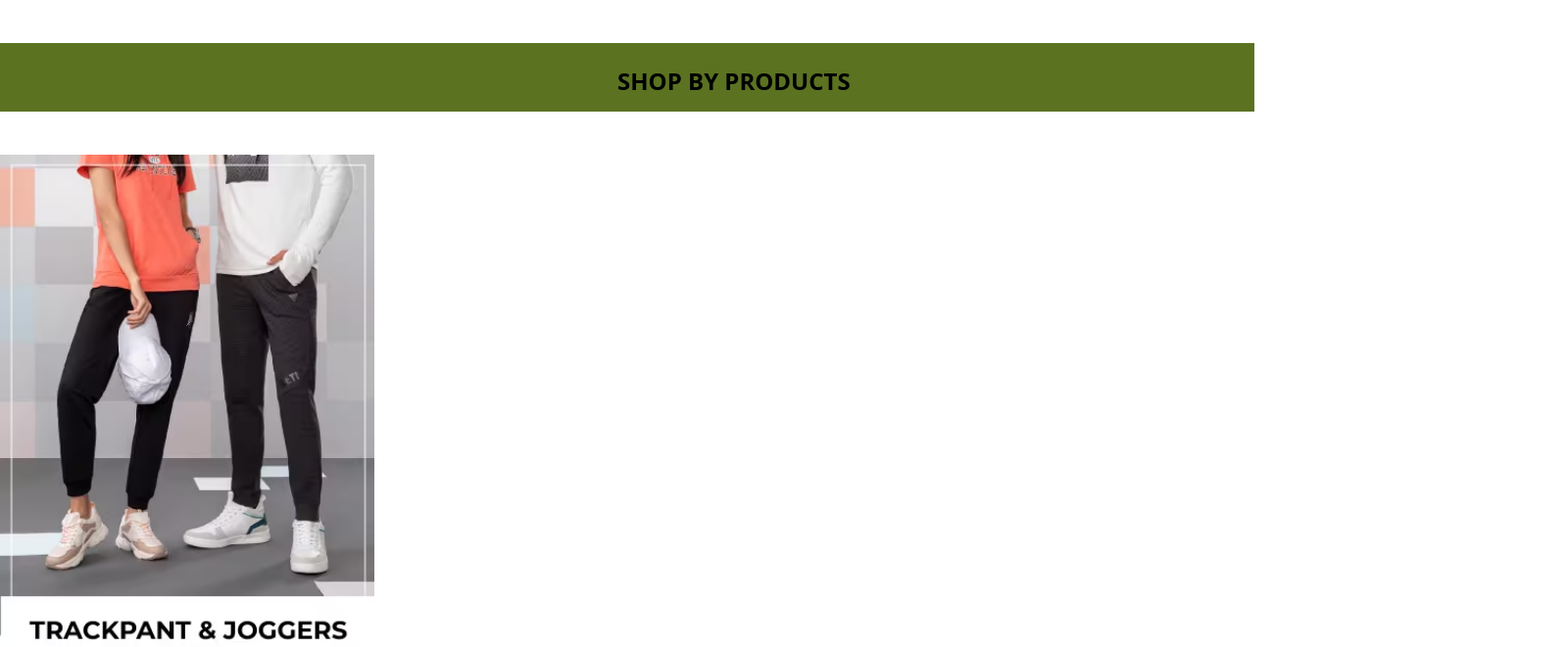
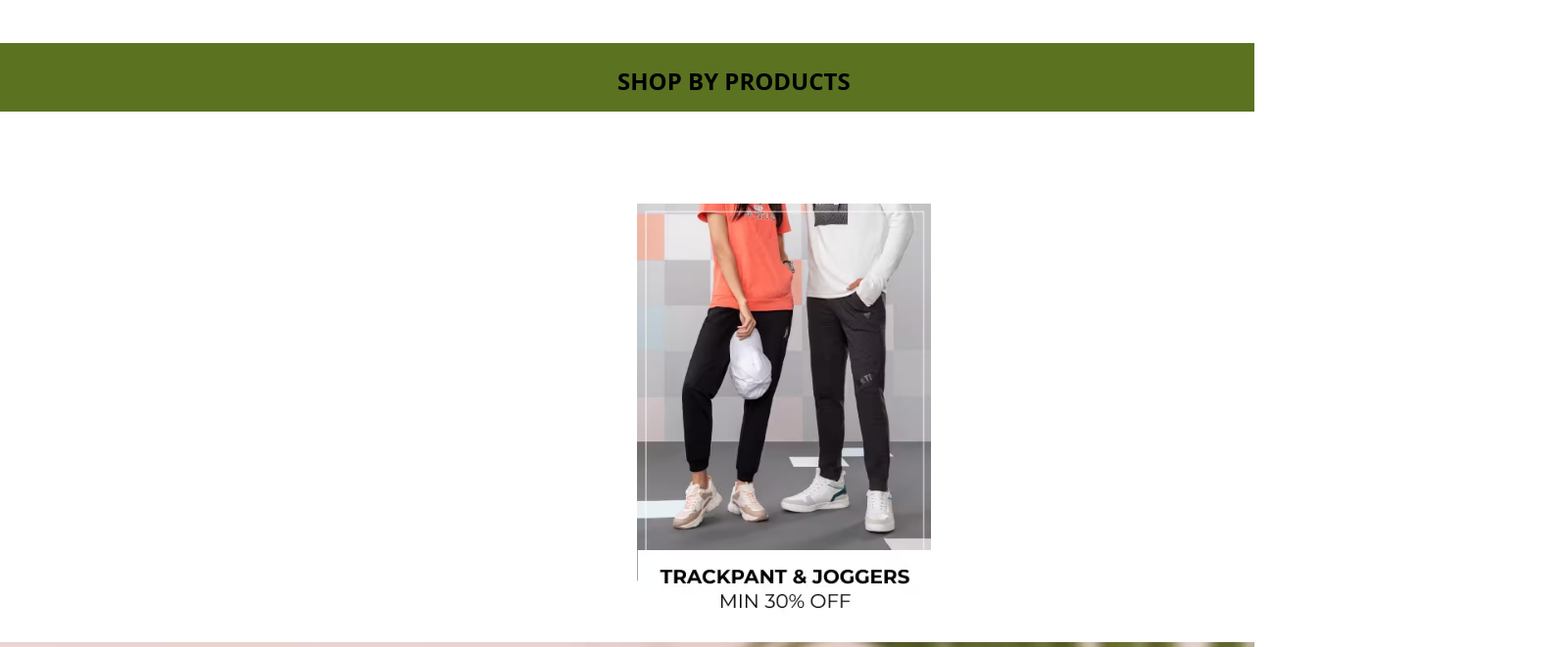
Before and after one commit to SimcyV/ajiotrends-clone, a website: page index.html in a window 1280 px wide. Shown: the part 699-1360 px from the top of the page at 98% size, 1599 px wide, since content can reach past the window. Drawn offline with Linux system fonts and the light colour scheme.

Commit message:
solved overflow in x axis

```diff
--- a/ajio.css
+++ b/ajio.css
@@ -1,9 +1,38 @@
 *{
+    box-sizing: border-box;
     padding:0;
     margin:0;
     box-sizing: border-box;
     font-family: system-ui;
+
 }
+body {
+    overflow-x: hidden;
+}
+.main-container {
+    overflow-x: hidden;
+}
+img {
+    max-width: 100%;
+    height: auto;
+}
+.first-option {
+    display: flex;
+    flex-wrap: wrap;
+    justify-content: space-between; /* or other values to fit your layout */
+}
+
+.option1 {
+    flex: 1;
+    min-width: 0; /* prevent content from overflowing */
+    padding: 10px;
+}
+.option1 img {
+    width: 100%;
+    height: auto;
+}
+
+
 .header{
     width:100%;
     height:80px;
@@ -27,6 +56,7 @@
     height:80px;
     float: right;
 }
+
 .right-upper{
     height: 40%;
     width:100%;
```
Also changed, not shown: package.json (added, +19 -0 lines), 1 other file.
